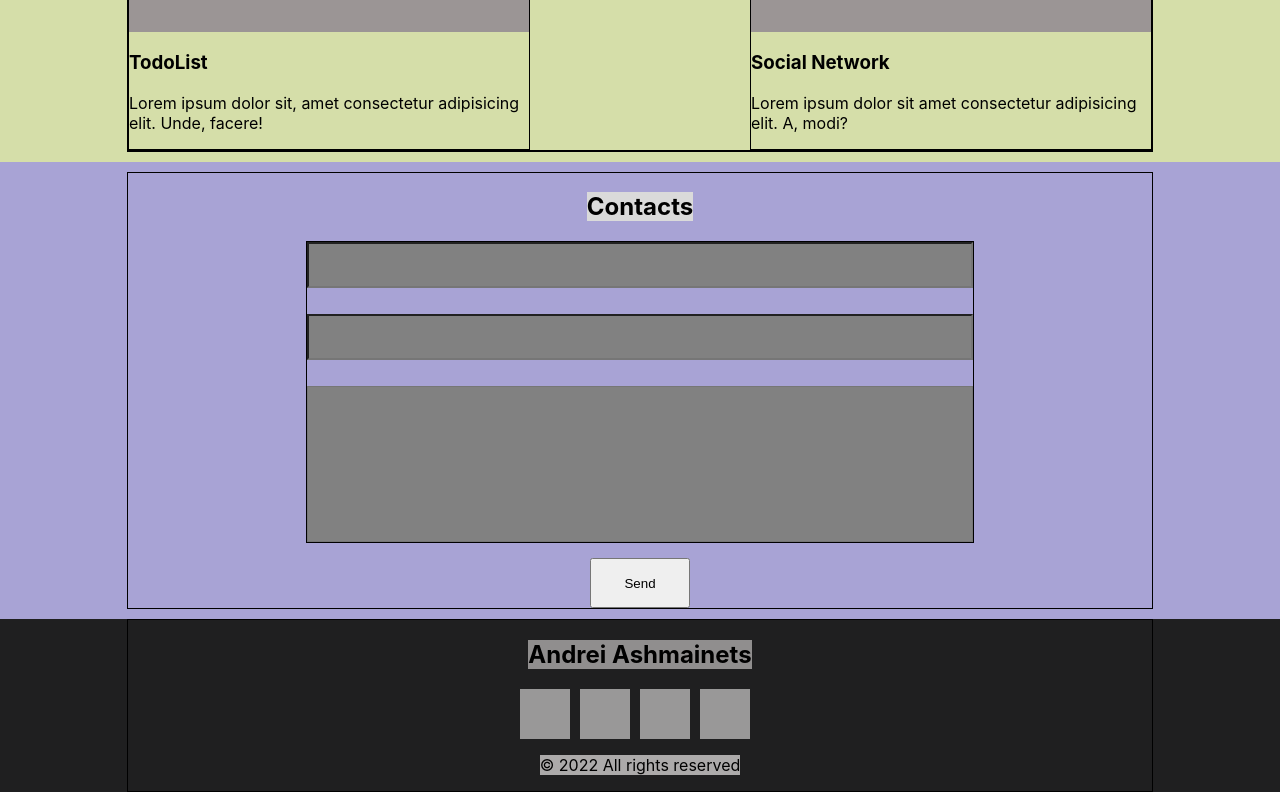
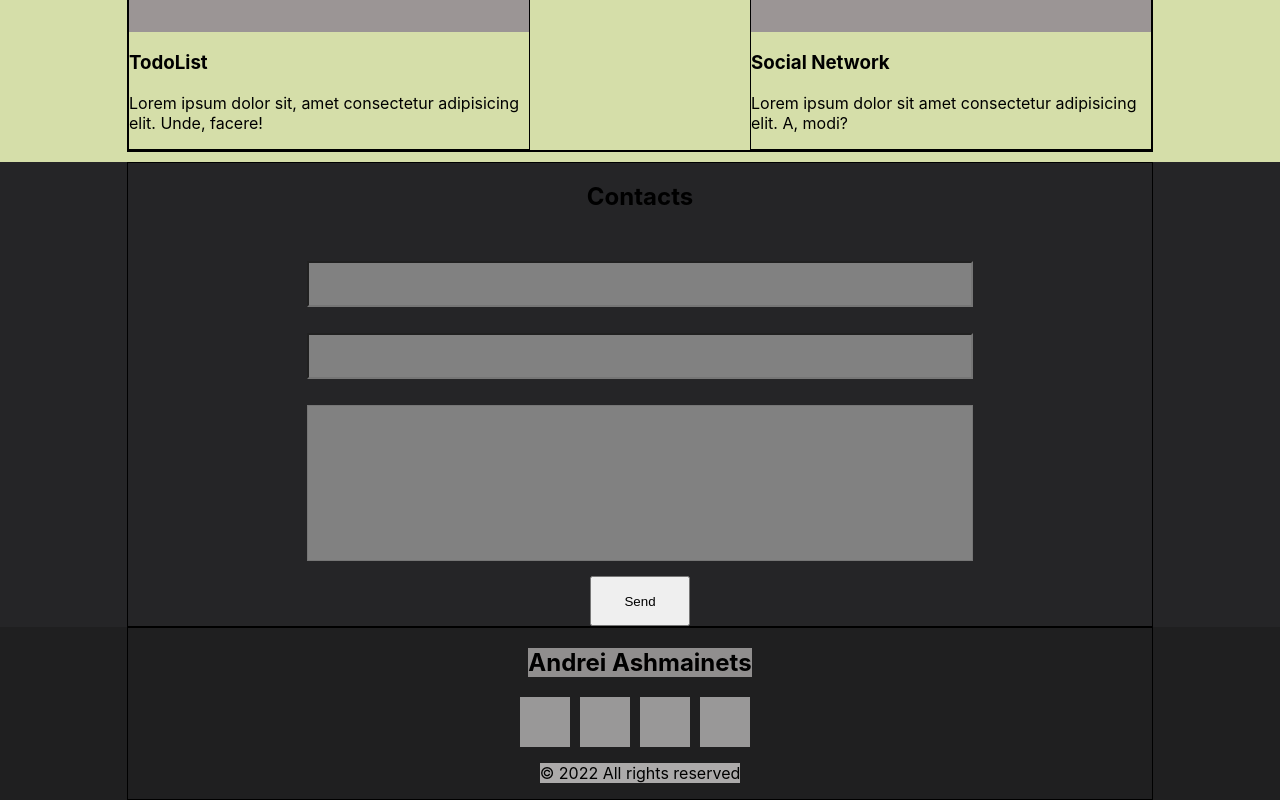
Before and after one commit to baby0ne/portfolio-react, a React (Create React App) app: page / in a window 1280 px wide. Shown: the part 1563-2363 px from the top of the page. Built offline with nearby package versions, Linux system fonts and the light colour scheme.

Commit message:
Update Contacts.module.css

```diff
--- a/src/components/Contacts/Contacts.module.css
+++ b/src/components/Contacts/Contacts.module.css
@@ -1,7 +1,6 @@
 .contactsBlock {
-   background-color: rgb(168, 163, 213);
+   background-color: #252527;
    height: auto;
-   padding: 10px 0 10px 0;
 }
 
 .contactsContainer {
@@ -10,32 +9,27 @@
    justify-content: space-between;
 }
 
-.title{
-background-color: rgb(218, 218, 218);
-}
-
-.form{
+.form {
    display: flex;
    flex-direction: column;
    justify-content: space-between;
    width: 65%;
    height: 300px;
-   background-color: rgb(168, 163, 213);
-   border: 1px solid;
+   margin-top: 30px;
 }
 
-.form input{
-  height: 40px;
-  background-color: rgb(129, 129, 129);
+.form input {
+   height: 40px;
+   background-color: rgb(129, 129, 129);
 }
 
-.form textarea{
+.form textarea {
    height: 150px;
    resize: none;
    background-color: rgb(129, 129, 129);
 }
 
-.sendButton{
+.sendButton {
    margin-top: 15px;
    width: 100px;
    height: 50px;
```
